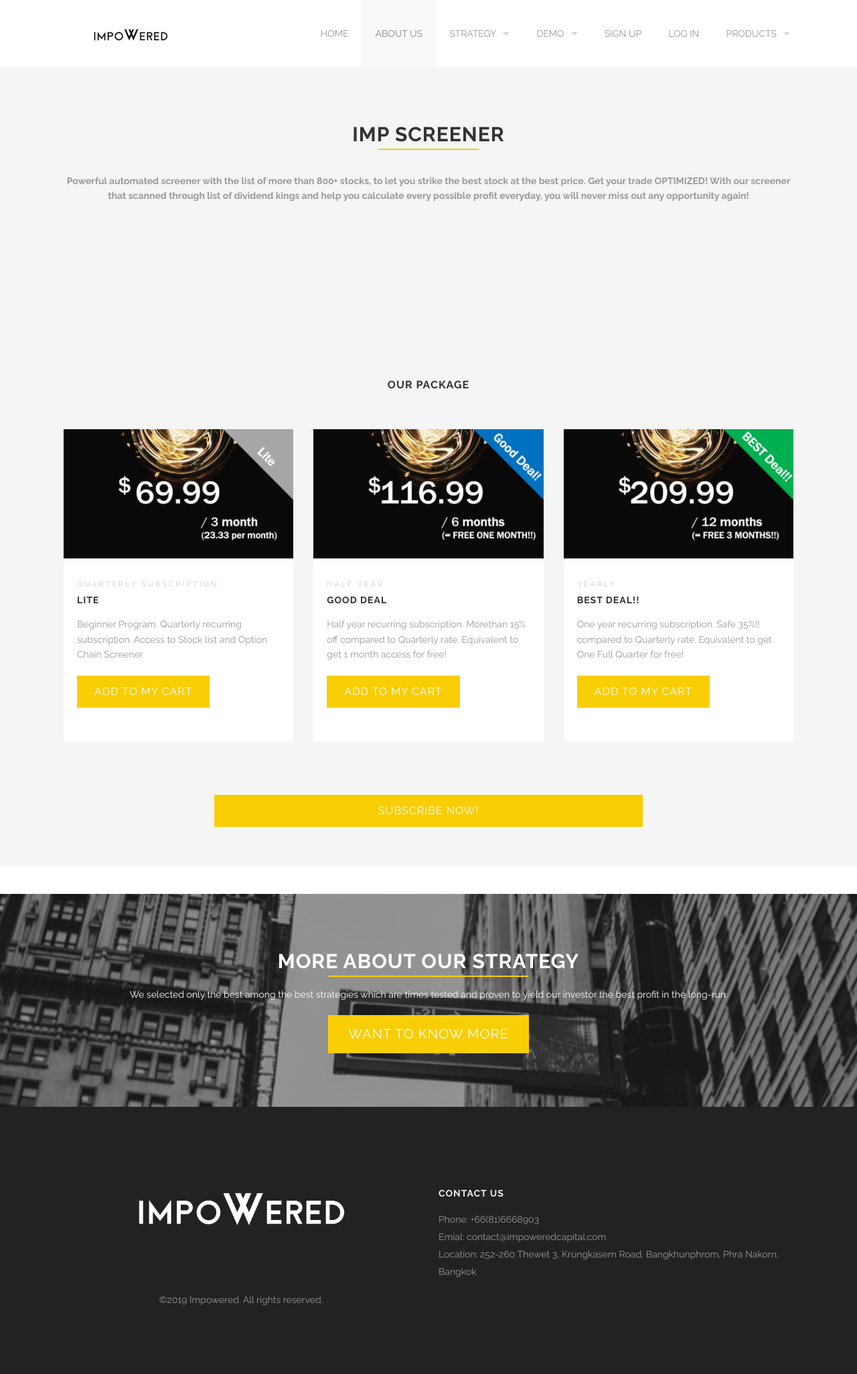
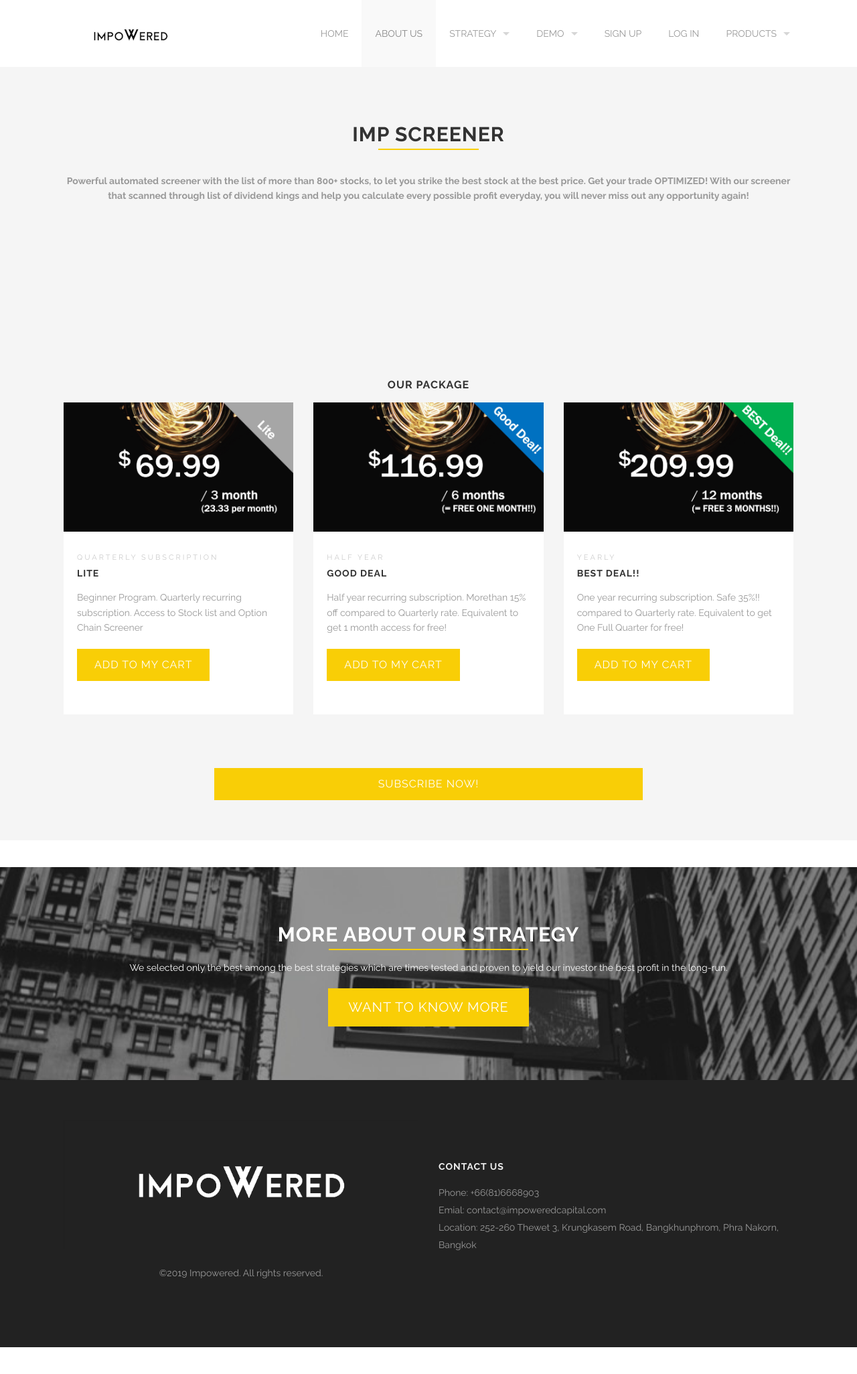
Before and after one commit to impoweredcapital/investmentplatform, a Jekyll site: the page built from impproduct.html, in a window 1280 px wide. Shown: the whole page at 67% size. Built offline with Jekyll 4.4.1, drawn with Linux system fonts in a browser that asks for light colours; after the commit the page ends 2012 px from its top, so only the background shows below that.

Commit message:
Update impproduct.html

```diff
--- a/impproduct.html
+++ b/impproduct.html
@@ -50,11 +50,11 @@ testimonials:
   <div class='row'>
 
     <div class='two spacing'></div>
-      <div class="special-title centered-text">
-        <h3>Our Package
-        </h3>
-      </div>
-    <div class='two spacing'></div>
+    <div class="special-title centered-text">
+      <h3>Our Package
+      </h3>
+    </div>
+
 
     <div class='large-4 medium-4 columns'>
       <div class='mod modBlogPost'>
```
